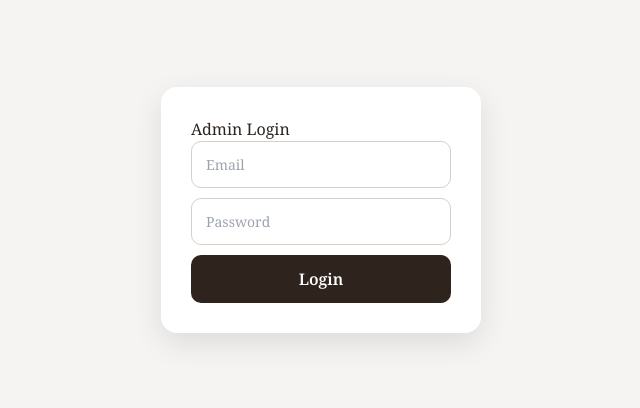
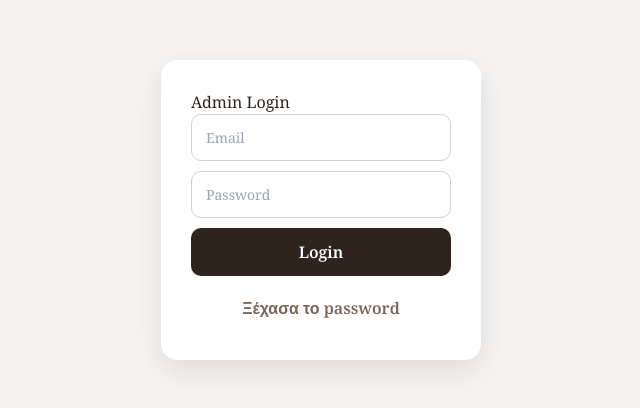
Before and after one commit to LabLouEvents/LabLouInvitation, a Next.js app: page /admin/login in a window 1280 px wide. Shown: the part 190-598 px from the top of the page, without its empty margins (319-959 px from the left). Built offline with nearby package versions, Linux system fonts and the light colour scheme; no server answers; a web font is replaced by a local one.

Commit message:
add forgot password to admin login

```diff
--- a/app/admin/login/page.tsx
+++ b/app/admin/login/page.tsx
@@ -12,12 +12,18 @@ export default function LoginPage() {
   const [email, setEmail] = useState("");
   const [pass, setPass] = useState("");
   const [loading, setLoading] = useState(false);
+  const [resetLoading, setResetLoading] = useState(false);
 
   async function login() {
+    if (!email.trim() || !pass.trim()) {
+      alert("Συμπλήρωσε email και password.");
+      return;
+    }
+
     setLoading(true);
 
     const { error } = await supabase.auth.signInWithPassword({
-      email,
+      email: email.trim(),
       password: pass,
     });
 
@@ -29,6 +35,28 @@ export default function LoginPage() {
     }
 
     window.location.href = "/admin/events";
+  }
+
+  async function resetPassword() {
+    if (!email.trim()) {
+      alert("Γράψε πρώτα το email σου.");
+      return;
+    }
+
+    setResetLoading(true);
+
+    const { error } = await supabase.auth.resetPasswordForEmail(email.trim(), {
+      redirectTo: "https://lablouinvitations.gr/admin/login",
+    });
+
+    setResetLoading(false);
+
+    if (error) {
+      alert(error.message);
+      return;
+    }
+
+    alert("Στάλθηκε email επαναφοράς κωδικού.");
   }
 
   return (
@@ -53,6 +81,15 @@ export default function LoginPage() {
 
         <button onClick={login} style={btn} disabled={loading}>
           {loading ? "Loading..." : "Login"}
+        </button>
+
+        <button
+          type="button"
+          onClick={resetPassword}
+          style={forgotBtn}
+          disabled={resetLoading}
+        >
+          {resetLoading ? "Στέλνεται..." : "Ξέχασα το password"}
         </button>
       </div>
     </div>
@@ -99,3 +136,15 @@ const btn: React.CSSProperties = {
   border: "none",
   fontWeight: 600,
 };
+
+const forgotBtn: React.CSSProperties = {
+  width: "100%",
+  marginTop: 10,
+  padding: 10,
+  borderRadius: 10,
+  background: "transparent",
+  border: "none",
+  color: "#7a6557",
+  cursor: "pointer",
+  fontWeight: 600,
+};
```
